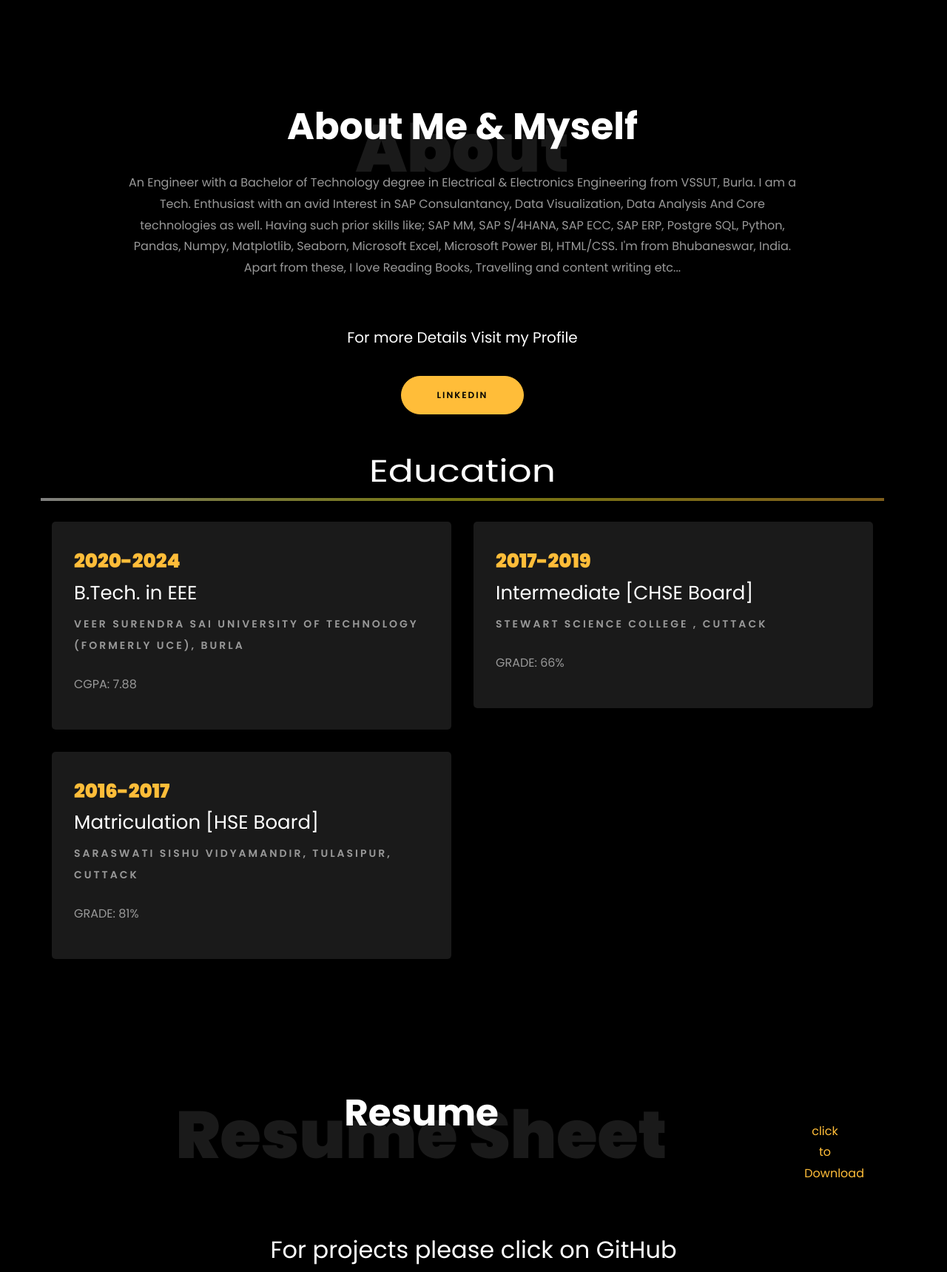
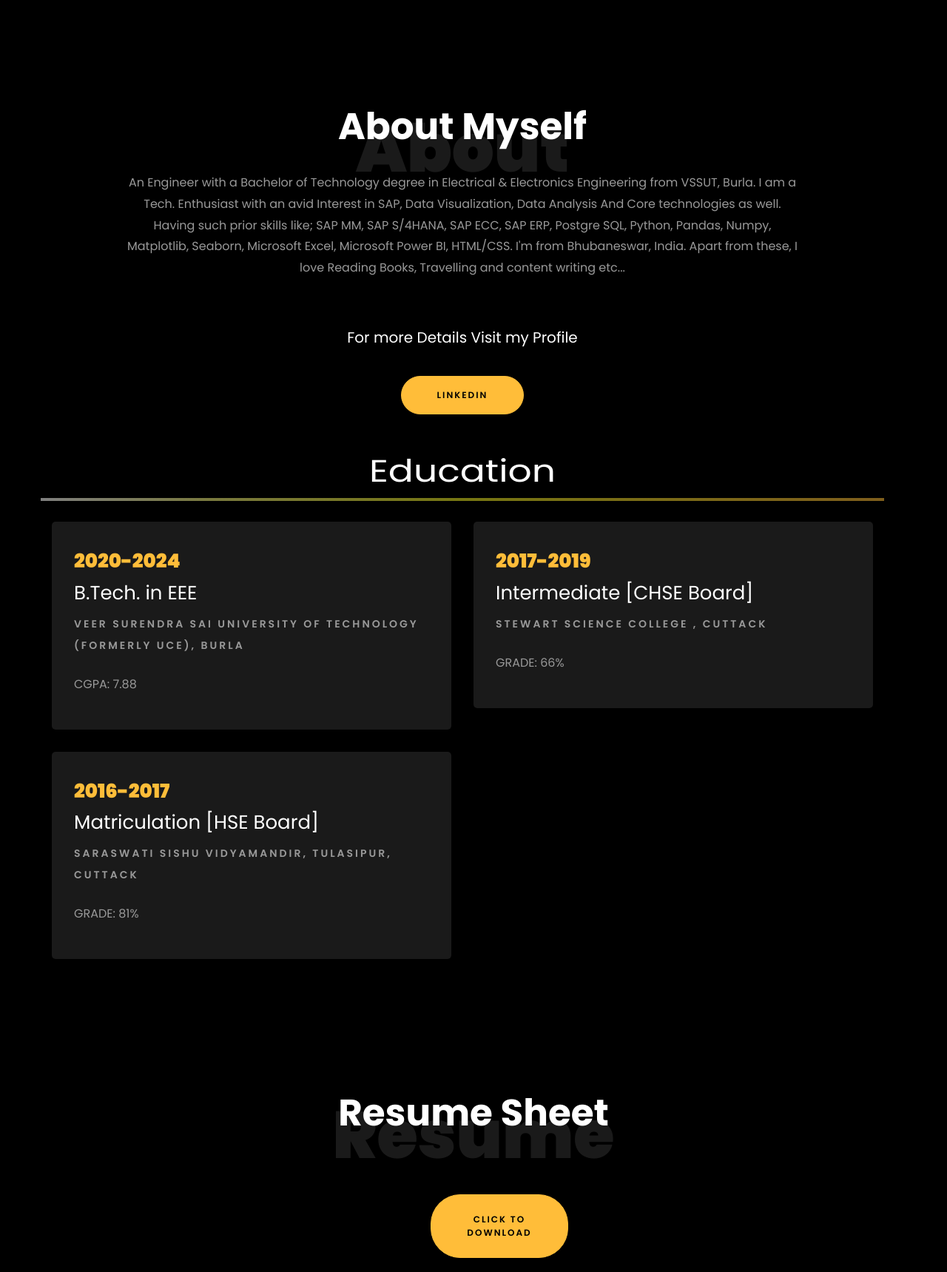
Before and after one commit to Subham8166/Subham.github.io, a plain HTML site: page index.html in a window 1280 px wide. Shown: the part 840-2559 px from the top of the page at 74% size. Drawn offline with Linux system fonts and the light colour scheme; files whose address does not match are found by name.

Commit message:
Update index.html

```diff
--- a/index.html
+++ b/index.html
@@ -146,8 +146,8 @@
 	          	</div>
 		          <div class="one-forth d-flex  align-items-center ftco-animate" data-scrollax=" properties: { translateY: '70%' }">
 		          	<div class="text">
-		          		<span class="subheading">Hey!!!</span>
-			            <h1 class="mb-4 mt-3">I'm <span> SUBHAM </span></h1>
+		          		<span class="subheading">Hey Folks !!!</span>
+			            <h1 class="mb-4 mt-3">It's <span> SUBHAM </span></h1>
 
 						<!-- Element to contain animated typing -->
 						<span id="typing-animation"></span>
@@ -160,8 +160,8 @@
 						// Create an array of typing text
 						const typingTexts = [
 						'ENGINEER  ',
-						'TECH. ENTHUSIAST  ',
-						'SAP CONSULTANT  ',
+						'Tech. Enthusiast  ',
+						'SAP MM Professional ',
 						];
 
 						// Create a function to display the typing animation for a given text
@@ -267,8 +267,8 @@
 							<div class="row justify-content-center pb-5">
 						  <div class="col-md-10 heading-section text-center ftco-animate">
 							   <h1 class="big big-2">About</h1>
-							 <h2 class="mb-4">About Me & Myself</h2>
-							 <p>An Engineer with a Bachelor of Technology degree in Electrical & Electronics Engineering from VSSUT, Burla. I am a Tech. Enthusiast with an avid Interest in SAP Consulantancy, Data Visualization, Data Analysis And Core technologies as well. Having such prior skills like; SAP MM, SAP S/4HANA, SAP ECC, SAP ERP, Postgre SQL, Python, Pandas, Numpy, Matplotlib, Seaborn, Microsoft Excel, Microsoft Power BI, HTML/CSS. I'm from Bhubaneswar, India. Apart from these, I love Reading Books, Travelling and content writing etc...</p>
+							 <h2 class="mb-4">About Myself</h2>
+							 <p>An Engineer with a Bachelor of Technology degree in Electrical & Electronics Engineering from VSSUT, Burla. I am a Tech. Enthusiast with an avid Interest in SAP, Data Visualization, Data Analysis And Core technologies as well. Having such prior skills like; SAP MM, SAP S/4HANA, SAP ECC, SAP ERP, Postgre SQL, Python, Pandas, Numpy, Matplotlib, Seaborn, Microsoft Excel, Microsoft Power BI, HTML/CSS. I'm from Bhubaneswar, India. Apart from these, I love Reading Books, Travelling and content writing etc...</p>
 
 
 							 <!-- <p>I'm a Fresher </p> -->
@@ -391,14 +391,14 @@
     	<div class="container">
     		<div class="row justify-content-center pb-5">
               <div class="col-md-10 heading-section text-center ftco-animate">
-          	     <h1 class="big big-2">Resume Sheet</h1>
-                 <h2 class="mb-4">Resume</h2>
+          	     <h1 class="big big-2">Resume </h1>
+                 <h2 class="mb-4">Resume Sheet</h2>
                  <!-- <p>I'm a Fresher </p> -->
                </div>
 
 		      <div class="row justify-content-center mt-5">
     			  <div class="col-md-6 text-center ftco-animate">
-    			      <p><a href="https://drive.google.com/file/d/1XemY_s0FZ0c-RrVTAORW8zKU0XlVjMOw/view?usp=drivesdk">click to Download</a></p>
+    			      <p><a href="https://drive.google.com/file/d/1OsvKmDB0tlwVCIzg5VMKuuhK-oCvtfL4/view?usp=drivesdk" class="btn btn-primary py-4 px-5">click to Download</a></p>
     			   </div>
     		   </div>
             </div>
@@ -633,7 +633,7 @@
           			<span class="icon-map-signs"></span>
           		</div>
           		<h3 class="mb-4">Address</h3>
-	            <p>Cuttack, Odisha, India</p>
+	            <p>Bhubaneswar, Odisha, India</p>
 	          </div>
           </div>
           <div class="col-md-6 col-lg-3 d-flex ftco-animate">
```
